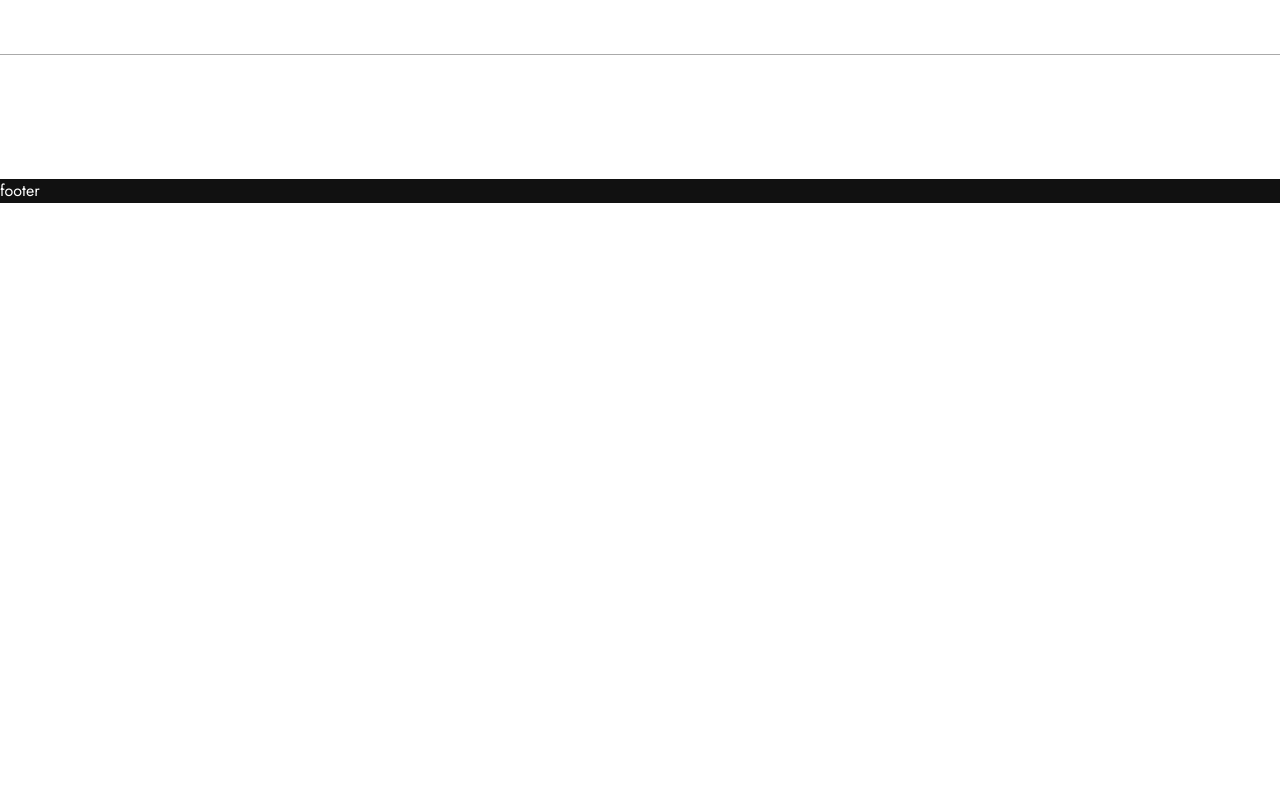
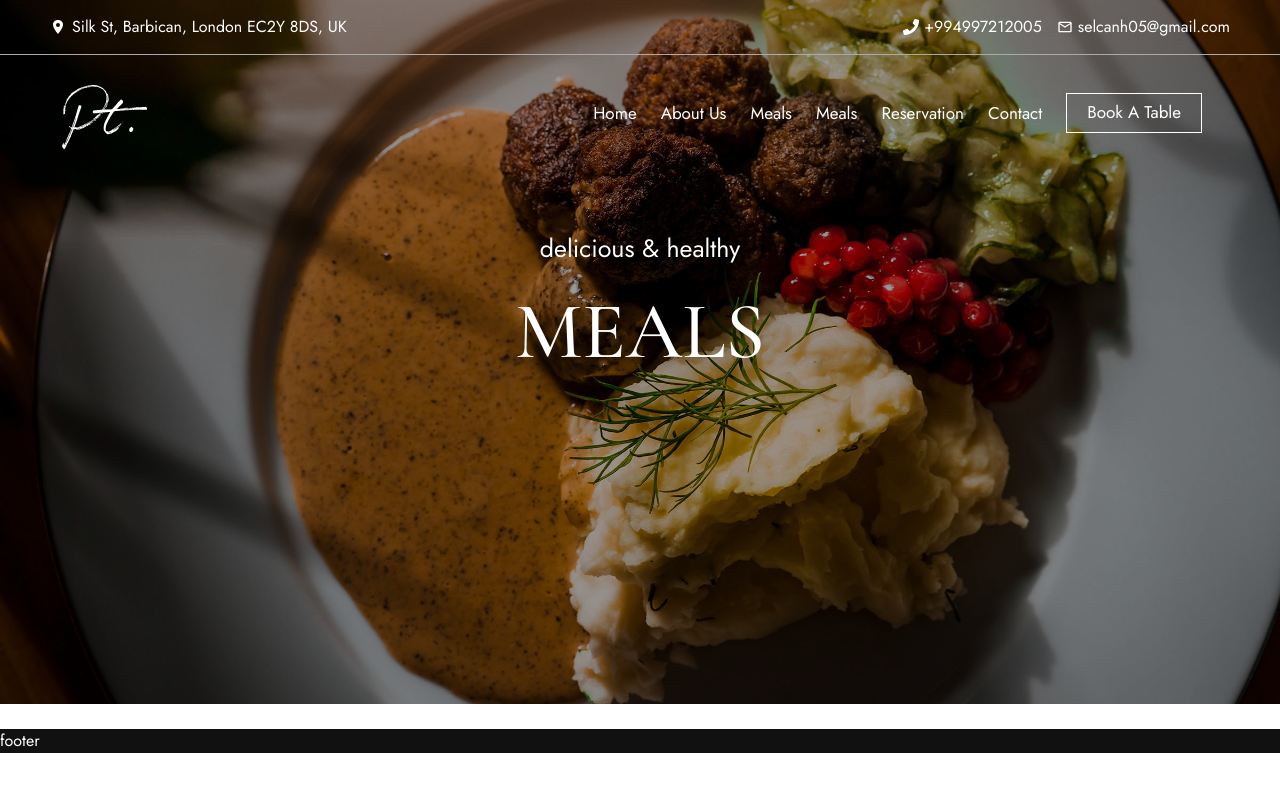
Before and after one commit to SeljanHuseynova/Group-Task, a React (Vite) app: page /meals in a window 1280 px wide. Shown: the top 792 px of the page. Built offline with nearby package versions, Linux system fonts and the light colour scheme.

Commit message:
elnur changes

```diff
--- /dev/null
+++ b/src/assets/style/meals.css
@@ -0,0 +1,35 @@
+.bg-container-meals {
+  margin-top: 550px;
+}
+.bg-container-meals .bg-image {
+  width: 100%;
+  height: 88vh;
+  background-image: url("../images/homepage_bg.jpg");
+  background-repeat: no-repeat;
+  background-position: center center;
+  background-size: cover;
+  position: absolute;
+  top: 0;
+  z-index: -1;
+}
+.bg-container-meals .bg-image .overlay {
+  width: 100%;
+  height: 100%;
+  background-color: rgba(0, 0, 0, 0.4);
+  z-index: -1;
+}
+.bg-container-meals .bg-image .overlay .content p {
+  color: white;
+  font-size: 2rem;
+  text-align: center;
+  padding-top: 18%;
+  font-family: "Jost", serif;
+  font-size: 25px;
+}
+.bg-container-meals .bg-image .overlay .content h1 {
+  color: white;
+  font-size: 3rem;
+  text-align: center;
+  font-size: 80px;
+  font-family: "Cormorant Garamond", serif !important;
+}/*# sourceMappingURL=meals.css.map */
--- /dev/null
+++ b/src/assets/style/meals.scss
@@ -0,0 +1,37 @@
+.bg-container-meals {
+  margin-top: 550px;
+  .bg-image {
+    width: 100%;
+    height: 88vh;
+    background-image: url("../images/homepage_bg.jpg");
+    background-repeat: no-repeat;
+    background-position: center center;
+    background-size: cover;
+    position: absolute;
+    top: 0;
+    z-index: -1;
+    .overlay {
+      width: 100%;
+      height: 100%;
+      background-color: rgba(0, 0, 0, 0.4);
+      z-index: -1;
+      .content {
+        p {
+          color: white;
+          font-size: 2rem;
+          text-align: center;
+          padding-top: 18%;
+          font-family: "Jost", serif;
+          font-size: 25px;
+        }
+        h1 {
+          color: white;
+          font-size: 3rem;
+          text-align: center;
+          font-size: 80px;
+          font-family: "Cormorant Garamond", serif !important;
+        }
+      }
+    }
+  }
+}
--- /dev/null
+++ b/src/components/HeroMeals.tsx
@@ -0,0 +1,18 @@
+
+
+const HeroMeals = () => {
+  return (
+    <div className="bg-container-meals">
+        <div className="bg-image">
+    <div className="overlay">
+        <div className="content">
+        <p >delicious & healthy</p>
+    <h1>MEALS</h1>
+    </div>
+    </div>
+    </div>
+  </div>
+  )
+}
+
+export default HeroMeals
--- a/src/pages/Meals.tsx
+++ b/src/pages/Meals.tsx
@@ -1,8 +1,10 @@
+import HeroMeals from "../components/HeroMeals";
+import "../assets/style/meals.css"
 const Meals = () => {
   return (
-    <div className="bg-image">
-      <div className="overlay"></div>
-    </div>
+    <>
+    <HeroMeals/>
+    </>
   );
 };
 
```
Also changed, not shown: 1 other file (tests, documents, lock files or other folders).
